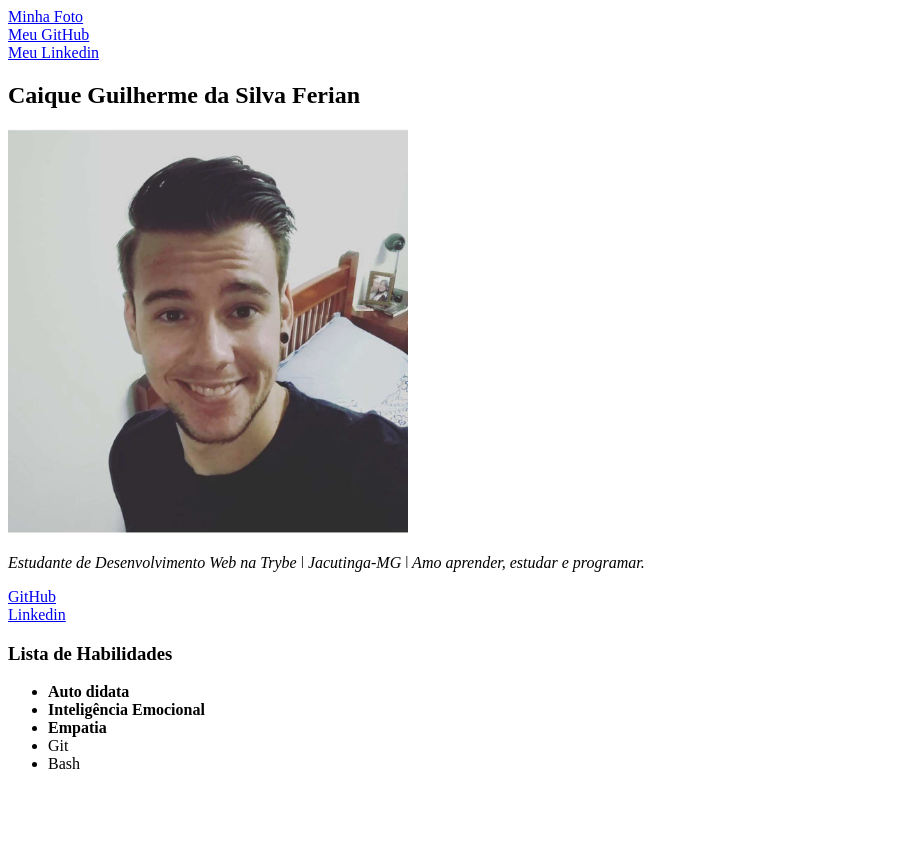
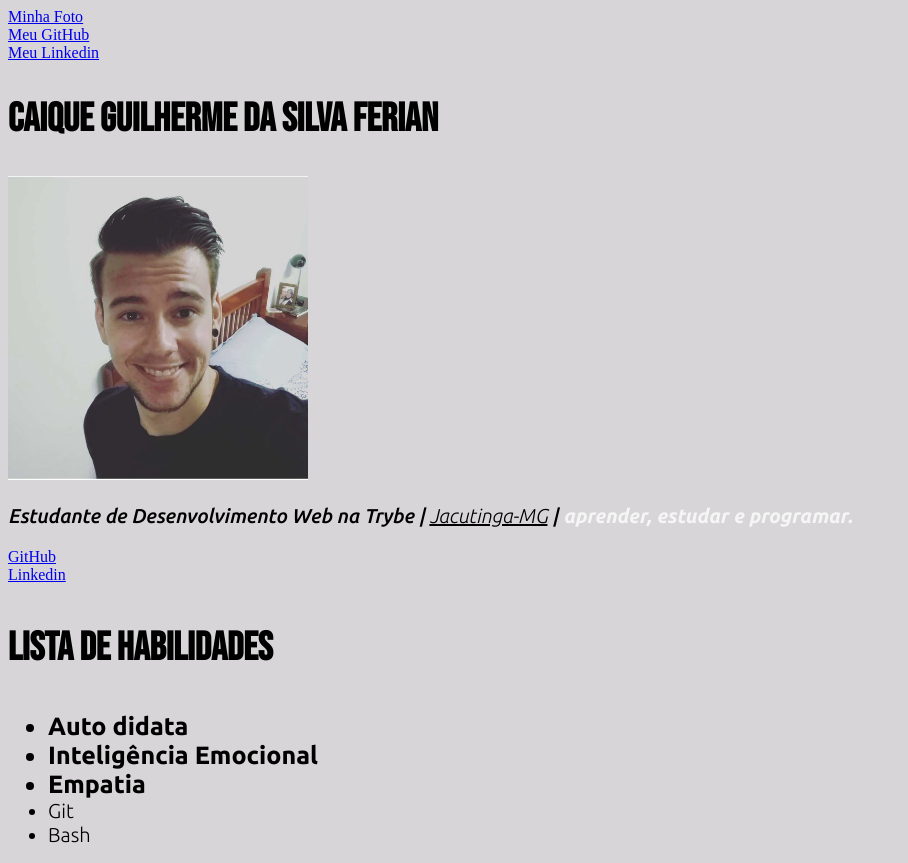
Before and after one commit to Caique-Ferian/Caique-Ferian.github.io, a plain HTML site: page index.html in a window 1280 px wide. Shown: the whole page, without its empty margins (0-908 px from the left). Before the commit the page ends 800 px from the top, so only its background shows below. Drawn offline with Linux system fonts and the light colour scheme.

Commit message:
Decorando o Portfólio com CSS

```diff
--- a/index.html
+++ b/index.html
@@ -2,7 +2,41 @@
 <html lang="pt-br">
     <head>
         <meta charset="UTF-8">
-        <title>Portfólio Caique Ferian</title>
+        <link rel="preconnect" href="https://fonts.googleapis.com">
+<link rel="preconnect" href="https://fonts.gstatic.com" crossorigin>
+<link href="https://fonts.googleapis.com/css2?family=Bebas+Neue&display=swap" rel="stylesheet">
+<link rel="preconnect" href="https://fonts.googleapis.com">
+<link rel="preconnect" href="https://fonts.gstatic.com" crossorigin>
+<link href="https://fonts.googleapis.com/css2?family=Bebas+Neue&family=Ubuntu:ital,wght@0,300;0,400;0,500;0,700;1,300;1,400;1,500;1,700&display=swap" rel="stylesheet">
+<title>Portfólio Caique Ferian</title>
+        <style>
+            h2, h3 {
+                font-family: 'Bebas Neue';
+                font-size: 40px;
+            }
+            p{
+                font-family: 'Ubuntu';
+                font-style: italic;
+                font-weight: 500;
+                font-size: 20px;
+                color: black;
+            }
+            body {
+                background-color: #D7D5D7;
+            }
+            .habilidades-mais-importantes{
+                font-family: 'Ubuntu';
+                font-weight: 700;
+                font-size: 25px;
+            }
+            .habilidades-importantes {
+                font-family: 'Ubuntu';
+                font-weight: 200;
+                font-size: 20px;
+
+            }
+
+        </style>
     </head>
     <body>
         <a href="#foto">Minha Foto</a><br>
@@ -10,10 +44,11 @@
         <a href="#linkedin">Meu Linkedin</a><br>
         <h2>Caique Guilherme da Silva Ferian</h2>
 
-        <img src="Profile.jpeg" alt="Caique Guilherme da Silva Ferian" width="400 px" id="foto">
+        <img src="Profile.jpeg" alt="Caique Guilherme da Silva Ferian" width="300 px" id="foto">
 
-        <p><em>Estudante de Desenvolvimento Web na Trybe ǀ Jacutinga-MG ǀ Amo aprender, estudar e programar.</em>
-        </p>
+        <p>Estudante de Desenvolvimento Web na Trybe ǀ <em style="font-weight: 100; text-decoration: underline;">
+        Jacutinga-MG</em> ǀ<strong style="font-weight: 700;color: whitesmoke;"> aprender, estudar e programar.
+        </strong></p>
 
         <a href="https://github.com/Caique-Ferian" target="_blank" id="git">GitHub</a><br>
 
@@ -22,11 +57,11 @@
         <h3>Lista de Habilidades</h3>
 
         <ul>
-            <li><strong>Auto didata</strong></li>
-            <li><strong>Inteligência Emocional</strong></li>
-            <li><strong>Empatia</strong></li>
-            <li>Git</li>
-            <li>Bash</li>
+            <li class="habilidades-mais-importantes">Auto didata</li>
+            <li class="habilidades-mais-importantes">Inteligência Emocional</li>
+            <li class="habilidades-mais-importantes">Empatia</li>
+            <li class="habilidades-importantes">Git</li>
+            <li class="habilidades-importantes">Bash</li>
 
         </ul>
 
```
